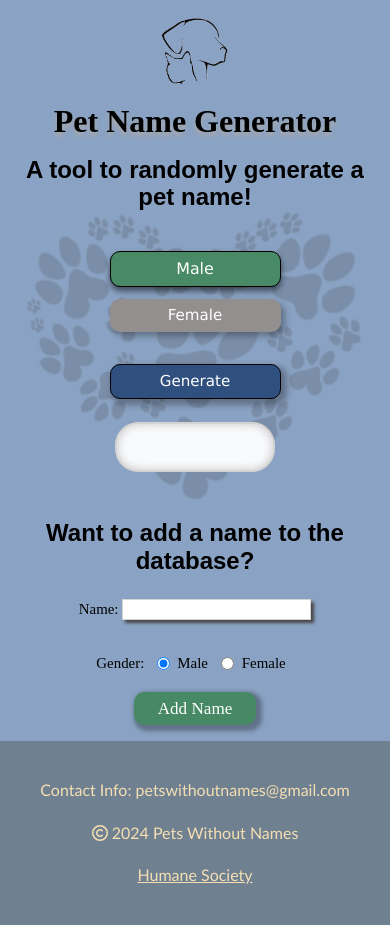
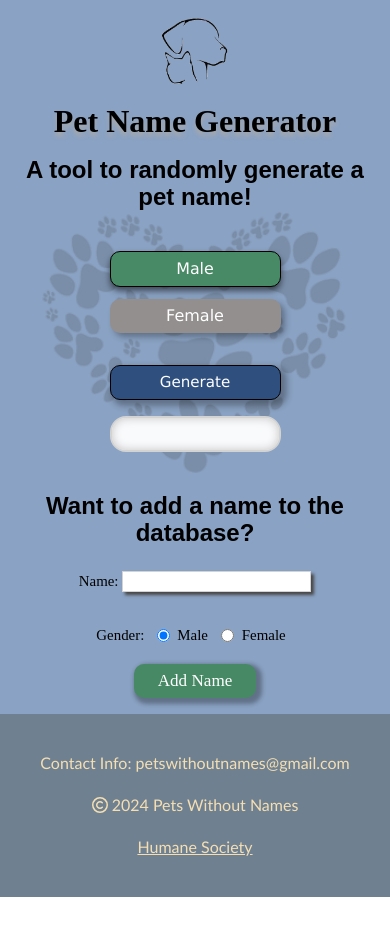
Before and after one commit to Pets-without-names/Jax-Pet-Names, a React (Create React App) app in the folder client/: page / in a window 390 px wide. After the commit the page ends 897 px from the top, so only its background shows below. Built offline with nearby package versions, Linux system fonts and the light colour scheme; no server answers; the HTML template or start-up script is replaced by a standard one; a web font is replaced by a local one.

Commit message:
added div to the card container for more responsive design

```diff
--- a/client/src/components/main.js
+++ b/client/src/components/main.js
@@ -80,9 +80,11 @@ function Main() {
             </button>
           </div>
           <div className='card-container'>
-            <p>{petName}</p>
-            {/* <p>MynameisLONG</p> */}
-            {/* <p>One</p> */}
+            <div className='results'>
+              <p>{petName}</p>
+              {/* <p>MynameisLONG</p> */}
+              {/* <p>One</p> */}
+            </div>
           </div>
         </div>
       </div>
--- a/client/src/styles/main.css
+++ b/client/src/styles/main.css
@@ -5,6 +5,7 @@
   --generate-btn-color: hsl(215, 46%, 34%);
   --results-bg-color: hsl(210, 40%, 98%);
   --results-color: hsl(0, 0%, 0%);
+  --btn-font-size: var(14px + 0.8vw);
 }
 
 main {
@@ -83,7 +84,8 @@ main h2 {
   max-width: 200px;
   padding: 2vw;
   font-family: Geneva, sans-serif;
-  font-size: calc(12px + 0.8vw);
+  /* font-size: calc(12px + 0.8vw); */
+  font-size: var(--btn-font-size);
   -webkit-transition: background-color 300ms ease;
   -o-transition: background-color 300ms ease;
   transition: background-color 300ms ease;
@@ -161,8 +163,22 @@ main h2 {
 
 /* Generated name "card" styling */
 .card-container {
-  width: fit-content;
-  min-width: 160px;
+  /* width: fit-content; */
+  /* width: calc(100px + 10vw); */
+  /* min-width: fit-content;
+  -webkit-box-shadow: inset 0 0 10px rgb(200, 197, 197);
+  box-shadow: inset 0 0 10px rgb(200, 197, 197);
+  border: 2px solid lightgray;
+  border-radius: 1em;
+  padding: 1em 1.5em;
+  margin: 1em auto;
+  background-color: var(--results-bg-color); */
+}
+.results {
+  margin: 0 auto;
+  width: 50%;
+  min-width: fit-content;
+  max-width: 200px;
   -webkit-box-shadow: inset 0 0 10px rgb(200, 197, 197);
   box-shadow: inset 0 0 10px rgb(200, 197, 197);
   border: 2px solid lightgray;
@@ -170,18 +186,20 @@ main h2 {
   padding: 1em 1.5em;
   margin: 1em auto;
   background-color: var(--results-bg-color);
-  font-size: 1.45rem;
-  font-weight: bolder;
 }
-
 .card-container p {
   text-align: center;
   color: var(--results-color);
-  font-family: Geneva, sans-serif;
-  font-size: 105%;
+  font-family: Moranga, sans-serif;
+  font-weight: bolder;
+  font-size: 1.45rem;
 }
 
 @media screen and (min-width: 750px) {
+  :root {
+    --btn-font-size: var(12 + 0.8vw);
+  }
+
   main h2 {
     font-size: calc(24px + 0.5vw);
   }
```
